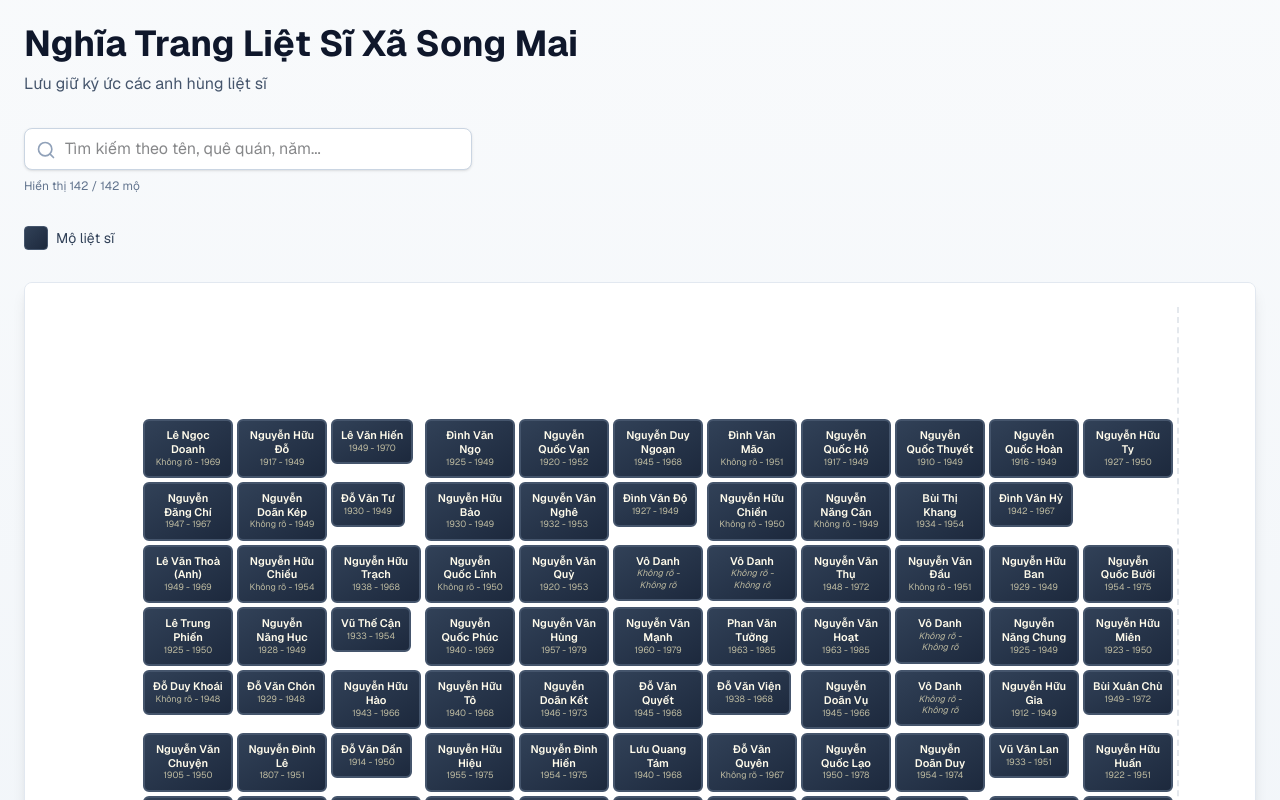
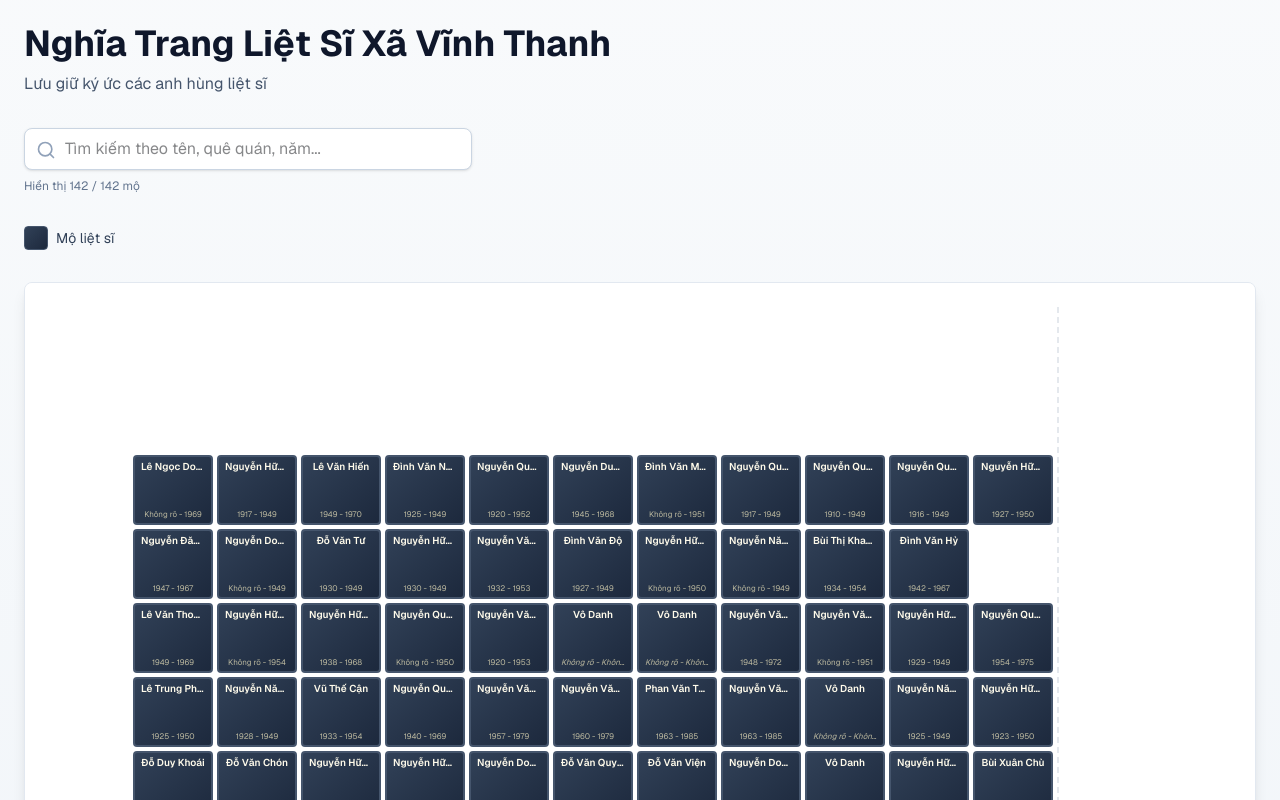
Before and after one commit to nvdatk61/nghiatrangvinhthanh, a Next.js app: page / in a window 1280 px wide. Shown: the top 800 px of the page. Built offline with nearby package versions, Linux system fonts and the light colour scheme.

Commit message:
fix: enforce uniform tile sizes and update title
Update grid and grave card sizes and enforce uniform text truncation.

```diff
--- a/components/cemetery/cemetery-map.tsx
+++ b/components/cemetery/cemetery-map.tsx
@@ -39,7 +39,7 @@ export function CemeteryMap() {
       {/* Header */}
       <div className="mb-8">
         <h1 className="text-4xl font-bold text-slate-900 mb-2">
-          Nghĩa Trang Liệt Sĩ Xã Song Mai
+          Nghĩa Trang Liệt Sĩ Xã Vĩnh Thanh
         </h1>
         <p className="text-slate-600">Lưu giữ ký ức các anh hùng liệt sĩ</p>
       </div>
@@ -75,8 +75,8 @@ export function CemeteryMap() {
         <div
           style={{
             display: 'grid',
-            gridTemplateColumns: 'repeat(23, minmax(75px, 90px))',
-            gridAutoRows: 'minmax(52px, auto)',
+            gridTemplateColumns: 'repeat(23, 80px)',
+            gridAutoRows: '70px',
             gap: '4px',
             minWidth: 'max-content',
           }}
--- a/components/cemetery/grave-card.tsx
+++ b/components/cemetery/grave-card.tsx
@@ -14,7 +14,7 @@ export function GraveCard({ grave, isSelected, onClick }: GraveCardProps) {
   return (
     <button
       onClick={onClick}
-      className={`bg-gradient-to-br from-slate-700 to-slate-800 text-white rounded-md p-2 hover:scale-[1.1] hover:z-10 transition-all cursor-pointer border-2 ${
+      className={`w-full h-full bg-gradient-to-br from-slate-700 to-slate-800 text-white rounded-sm flex flex-col items-center justify-between p-1 hover:from-slate-600 hover:to-slate-700 transition-all cursor-pointer border-2 overflow-hidden ${
         isSelected ? 'border-amber-300 ring-2 ring-amber-300' : 'border-slate-600'
       }`}
       style={{
@@ -23,16 +23,16 @@ export function GraveCard({ grave, isSelected, onClick }: GraveCardProps) {
       }}
       aria-label={`${grave.name}, ${grave.birthYear} - ${grave.deathYear}`}
     >
-      <div className="text-[11px] font-semibold text-amber-50 leading-tight">
+      <div className="text-[10px] font-semibold text-amber-50 leading-tight w-full truncate px-0.5">
         {grave.name}
       </div>
       {!isUnknown && (
-        <div className="text-[9px] text-amber-100/70 leading-tight">
+        <div className="text-[8px] text-amber-100/70 leading-tight w-full truncate px-0.5">
           {grave.birthYear} - {grave.deathYear}
         </div>
       )}
       {isUnknown && (
-        <div className="text-[9px] text-amber-100/70 leading-tight italic">
+        <div className="text-[8px] text-amber-100/70 leading-tight w-full truncate px-0.5 italic">
           {grave.birthYear} - {grave.deathYear}
         </div>
       )}
```
